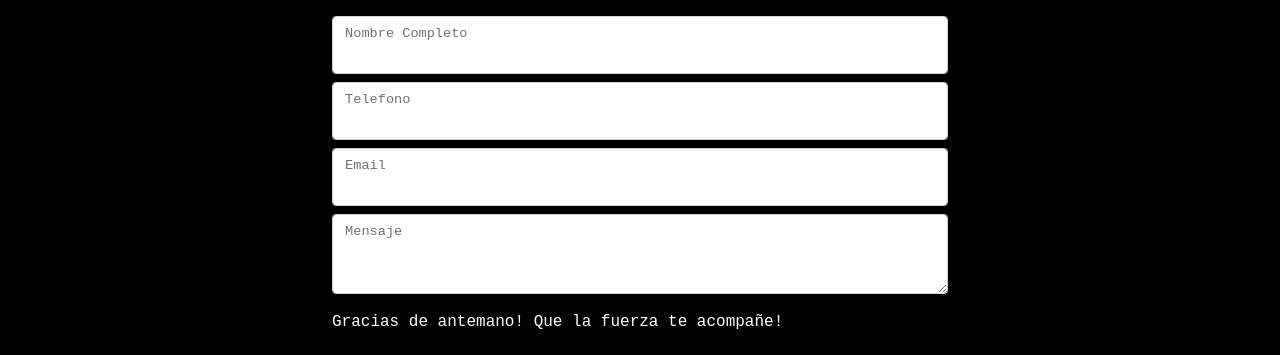
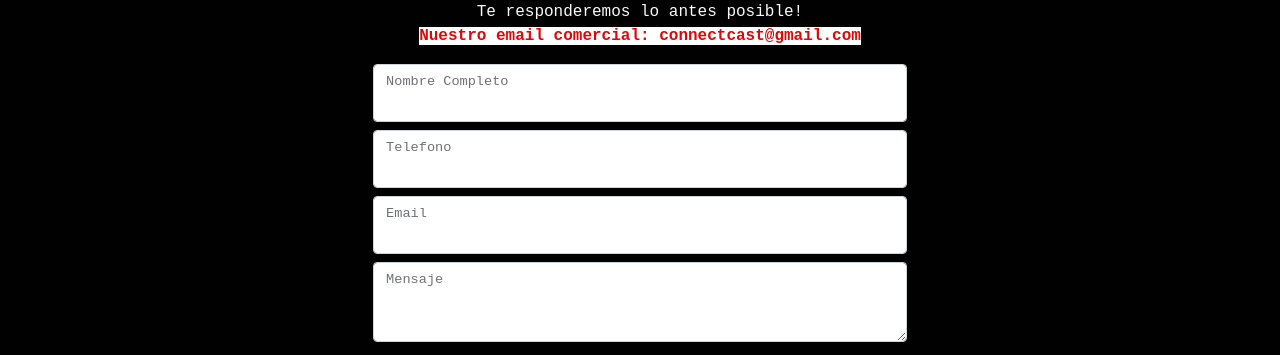
Before and after one commit to RenataCardoli/proyectoCoder, a plain HTML site: page views/contacto.html in a window 1280 px wide. Shown: the part 234-589 px from the top of the page. Drawn offline with nearby package versions, Linux system fonts and the light colour scheme.

Commit message:
Se agregó al <main> la classe=container py-5

```diff
--- a/views/contacto.html
+++ b/views/contacto.html
@@ -26,7 +26,7 @@
             </div>
         </nav>
     </header>
-    <main>
+    <main class="container py-5">
         <section class="container-fluid">
             <div class="row justify-content-center py-2">
                 <h1 class="text-center text-light mb-0 py-3">Formulario de Contacto</h1>
```
Also changed, not shown: views/eventos.html (+1 -1 lines), views/quiensomos.html (+1 -1 lines).
